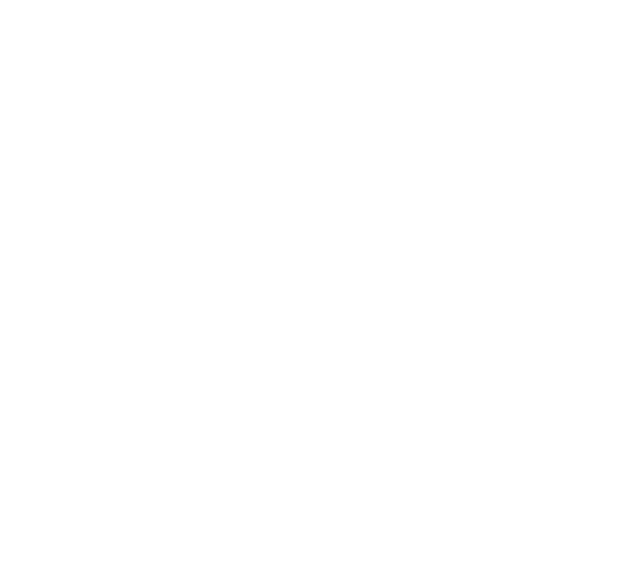
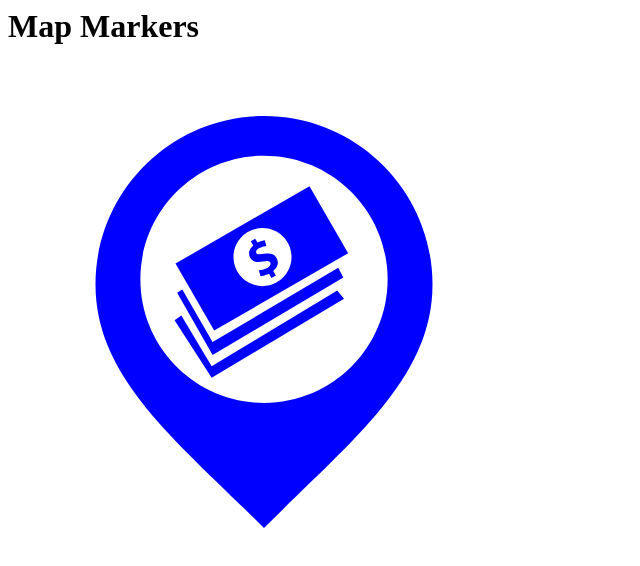
Before and after one commit to walkerrandolphsmith/map-markers, a plain HTML site: page index.html in a window 1280 px wide. Shown: the whole page, without its empty margins (0-640 px from the left). Drawn offline with Linux system fonts and the light colour scheme.

Commit message:
Initial commit to the github project page.

```diff
--- a/index.html
+++ b/index.html
@@ -4,7 +4,9 @@
     <title>Map Markers</title>
     <meta name="viewport" content="width=device-width, user-scalable=no">
     <link rel="stylesheet" href="index.css">
-    <script type="text/javacsript" src="index.js" />
+    <script type="text/javacsript" src="index.js"></<script>
+
+    </script>
   </head>
 
   <body>
```
